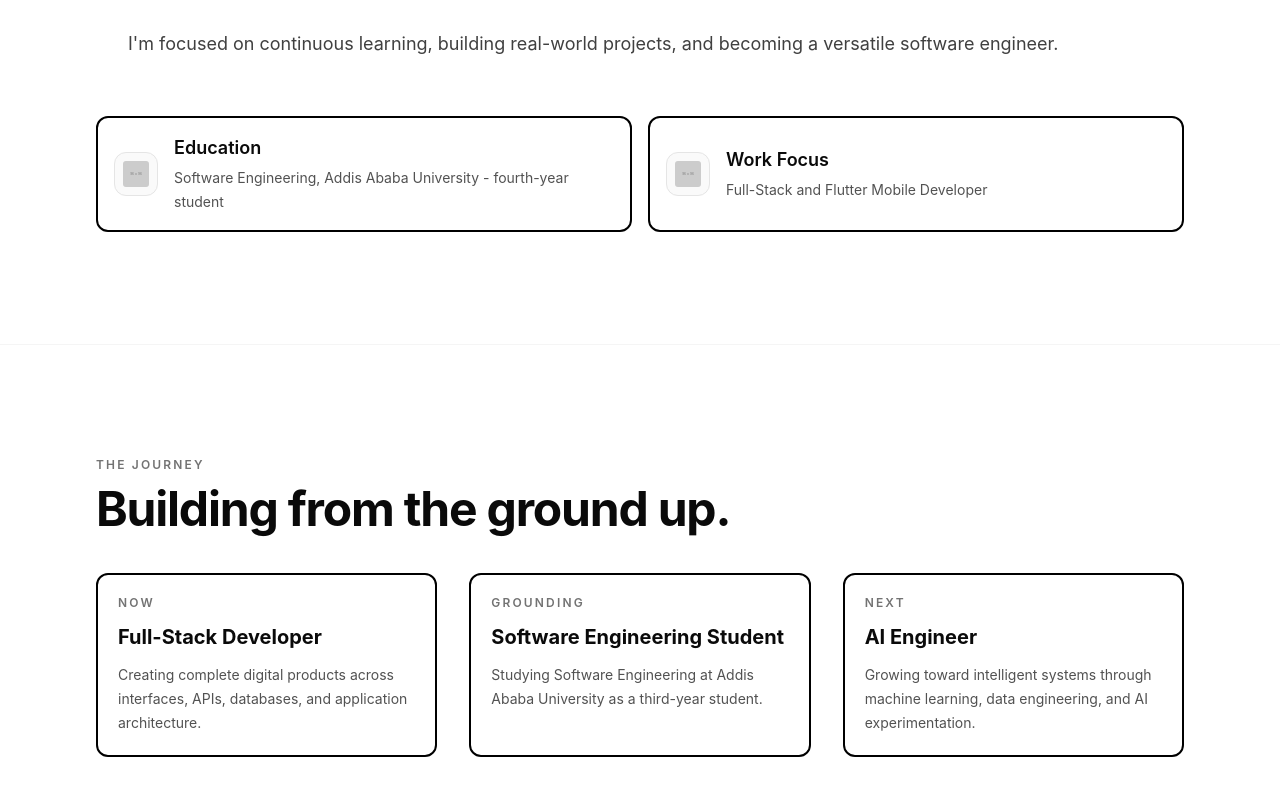
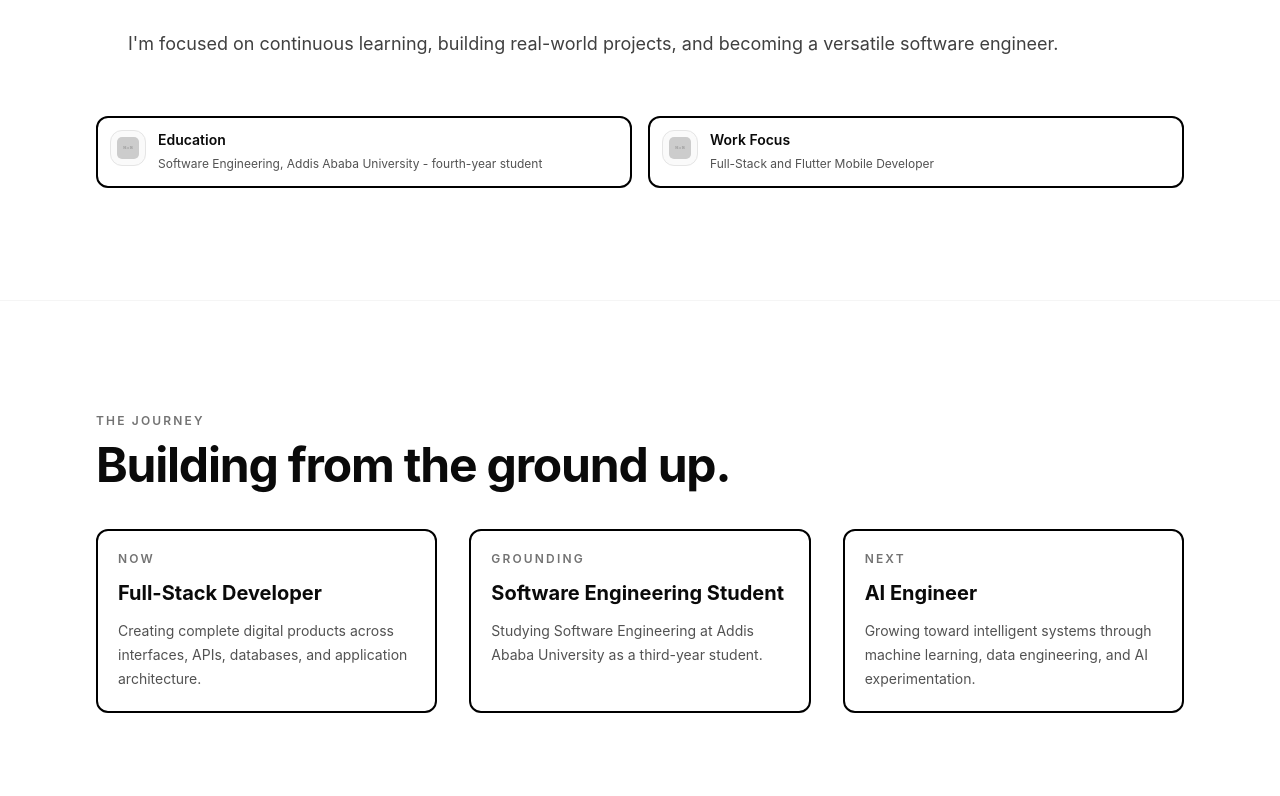
Before and after one commit to zenebumelaku/portifolio, a React (Vite) app: page / in a window 1280 px wide. Shown: the part 1210-2006 px from the top of the page. Built offline with nearby package versions, Linux system fonts and the light colour scheme.

Commit message:
Refine education and work cards

```diff
--- a/src/sections/AboutSection/components/AboutHighlightCard.tsx
+++ b/src/sections/AboutSection/components/AboutHighlightCard.tsx
@@ -6,17 +6,17 @@ type AboutHighlightCardProps = {
 
 export const AboutHighlightCard = (props: AboutHighlightCardProps) => {
   return (
-    <div className="flex items-center gap-4 rounded-xl border-2 border-black bg-white/70 p-4">
+    <div className="flex items-start gap-3 rounded-xl border-2 border-black bg-white/70 p-3">
       <img
         src={props.iconSrc}
         alt=""
-        className="h-11 w-11 rounded-xl border border-neutral-200 bg-neutral-50 p-2 object-contain"
+        className="h-9 w-9 shrink-0 rounded-lg border border-neutral-200 bg-neutral-50 p-1.5 object-contain"
       />
-      <div>
-        <h3 className="text-lg font-semibold text-neutral-950">
+      <div className="min-w-0">
+        <h3 className="text-sm font-semibold text-neutral-950">
           {props.title}
         </h3>
-        <p className="mt-1 text-sm leading-6 text-neutral-600">
+        <p className="mt-1 text-xs leading-5 text-neutral-600">
           {props.description}
         </p>
       </div>
```
